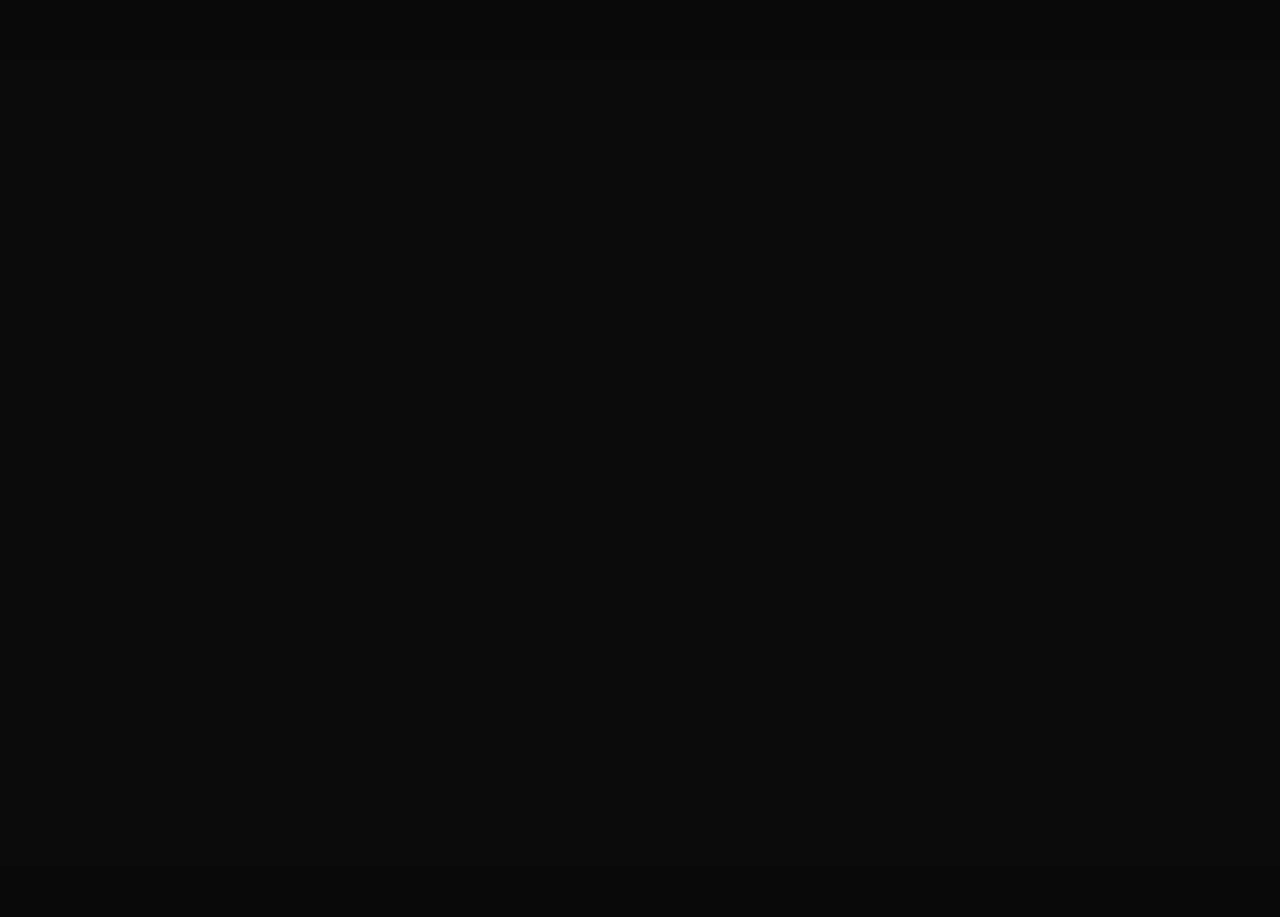
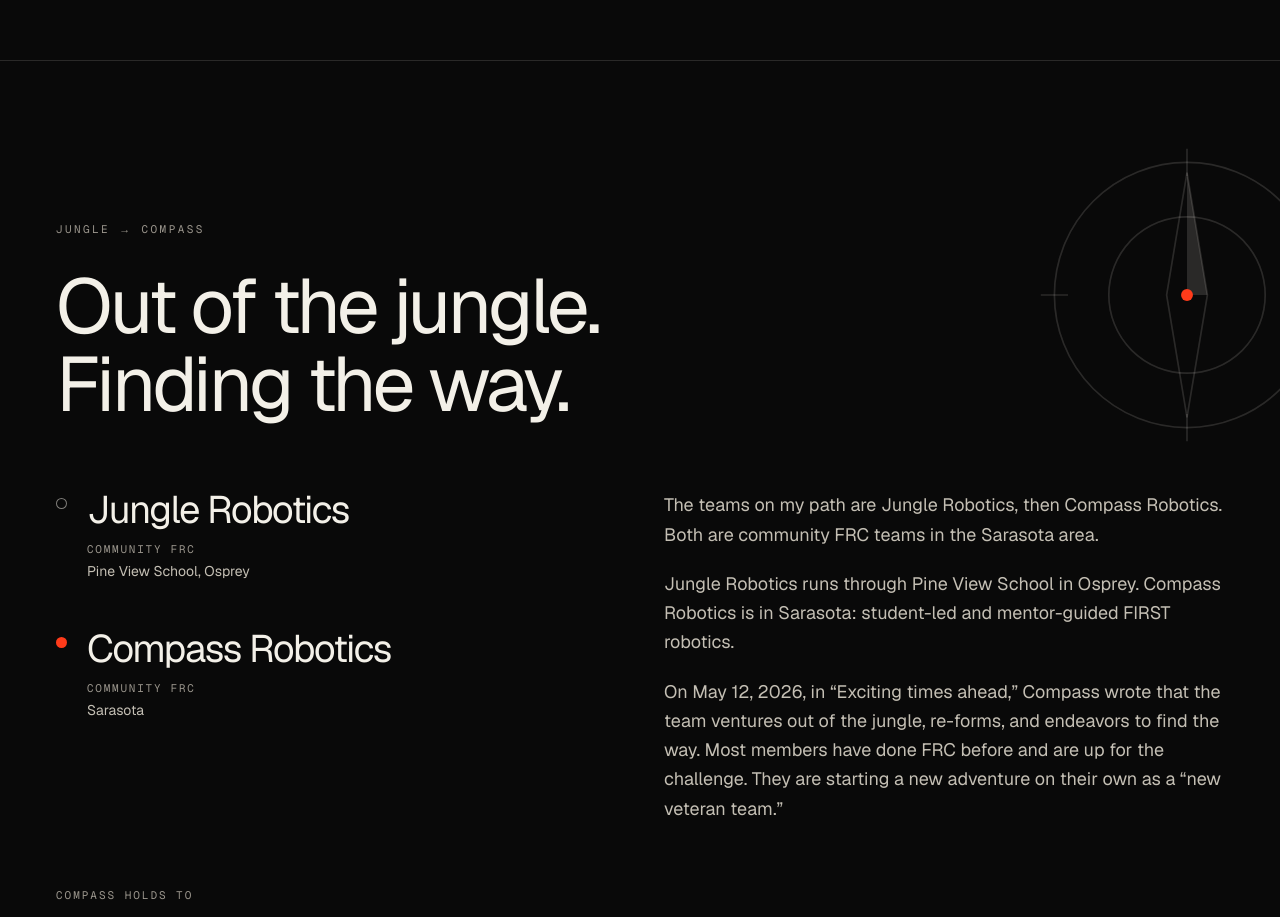
Before and after one commit to JollyMrEiscream/levi-portfolio, a Next.js app: page / in a window 1280 px wide. Shown: the part 1880-2797 px from the top of the page. Built offline with nearby package versions, Linux system fonts and the light colour scheme.

Commit message:
Sync from Origin 189faf4
Co-authored-by: JollyMrEiscream <JollyMrEiscream@users.noreply.github.com>

```diff
--- a/app/globals.css
+++ b/app/globals.css
@@ -70,6 +70,7 @@ html.scroll-lock body {
 }
 
 #about,
+#journey,
 #credential,
 #work,
 #skills,
@@ -131,6 +132,11 @@ header.is-scrolled .nav-bar {
 
 html.js:not(.rm) [data-reveal] {
   transform: translate3d(0, 110%, 0);
+}
+
+html.js:not(.rm) .journey-line {
+  transform: scaleY(0);
+  transform-origin: top center;
 }
 
 html.js:not(.rm) .hero-char {
--- a/app/page.tsx
+++ b/app/page.tsx
@@ -1,4 +1,5 @@
 import { About } from "@/components/sections/about";
+import { Journey } from "@/components/sections/journey";
 import { Credential } from "@/components/sections/credential";
 import { Contact } from "@/components/sections/contact";
 import { Featured } from "@/components/sections/featured";
@@ -13,6 +14,7 @@ export default function HomePage() {
       <Hero />
       <Marquee />
       <About />
+      <Journey />
       <Credential />
       <Featured />
       <Work />
--- a/components/footer.tsx
+++ b/components/footer.tsx
@@ -20,6 +20,9 @@ export function Footer() {
           <Link href="/#about" data-transition="About" className="hover:text-foreground">
             About
           </Link>
+          <Link href="/#journey" data-transition="Journey" className="hover:text-foreground">
+            Journey
+          </Link>
           <Link href="/#skills" data-transition="Tools" className="hover:text-foreground">
             Tools
           </Link>
--- /dev/null
+++ b/components/sections/journey.tsx
@@ -0,0 +1,143 @@
+"use client"
+
+import { useLayoutEffect, useRef } from "react"
+import { site } from "@/content/site"
+import { LineReveal } from "@/components/text-reveal"
+import { gsap } from "@/lib/gsap"
+
+function CompassMark() {
+  return (
+    <svg
+      viewBox="0 0 200 200"
+      className="pointer-events-none absolute -right-[6vw] top-8 w-[min(52vw,340px)] text-foreground/[0.14] md:top-16"
+      aria-hidden
+    >
+      <circle cx="100" cy="100" r="78" fill="none" stroke="currentColor" strokeWidth="1" />
+      <circle cx="100" cy="100" r="46" fill="none" stroke="currentColor" strokeWidth="1" />
+      <path d="M100 14v16M100 170v16M14 100h16M170 100h16" fill="none" stroke="currentColor" strokeWidth="1" />
+      <path d="M100 28 112 100 100 172 88 100Z" fill="none" stroke="currentColor" strokeWidth="1" />
+      <path d="M100 28 112 100 100 100Z" fill="currentColor" />
+      <circle cx="100" cy="100" r="3.5" fill="var(--accent)" />
+    </svg>
+  )
+}
+
+export function Journey() {
+  const routeRef = useRef<HTMLOListElement>(null)
+
+  useLayoutEffect(() => {
+    const route = routeRef.current
+    if (!route) return
+    const lines = route.querySelectorAll<HTMLElement>(".journey-line")
+    if (!lines.length || document.documentElement.classList.contains("rm")) return
+
+    const tween = gsap.fromTo(
+      lines,
+      { scaleY: 0 },
+      {
+        scaleY: 1,
+        ease: "none",
+        scrollTrigger: {
+          trigger: route,
+          start: "top 78%",
+          end: "bottom 62%",
+          scrub: 0.4,
+        },
+      },
+    )
+
+    return () => {
+      tween.scrollTrigger?.kill()
+      tween.kill()
+    }
+  }, [])
+
+  return (
+    <section id="journey" className="relative overflow-clip border-t border-line px-safe py-28 md:py-40">
+      <CompassMark />
+      <div className="relative">
+        <p className="font-mono text-[11px] uppercase tracking-[0.22em] text-faint">{site.journey.kicker}</p>
+        <LineReveal
+          as="h2"
+          lines={site.journey.lines}
+          className="mt-8 max-w-5xl text-[clamp(2.4rem,6vw,5.5rem)] leading-[0.94] tracking-[-0.045em]"
+        />
+        <div className="mt-16 grid gap-14 md:grid-cols-12 md:gap-12">
+          <div className="md:col-span-5">
+            <ol ref={routeRef} aria-label="Teams">
+              {site.journey.stops.map((stop, index) => {
+                const last = index === site.journey.stops.length - 1
+                const body = (
+                  <>
+                    <span className="block text-[clamp(1.6rem,3vw,2.4rem)] leading-none tracking-[-0.04em]">{stop.name}</span>
+                    <span className="mt-3 block font-mono text-[11px] uppercase tracking-[0.16em] text-faint">{stop.kind}</span>
+                    <span className="mt-1 block text-sm text-muted">{stop.place}</span>
+                  </>
+                )
+                return (
+                  <li key={stop.name} className="relative flex gap-5 pb-12 last:pb-0">
+                    {last ? null : (
+                      <span className="journey-line absolute left-[5px] top-[13px] -bottom-[13px] w-px bg-foreground/30" aria-hidden />
+                    )}
+                    <span
+                      className={
+                        last
+                          ? "relative z-[1] mt-2 h-[11px] w-[11px] shrink-0 rounded-full bg-accent"
+                          : "relative z-[1] mt-2 h-[11px] w-[11px] shrink-0 rounded-full border border-foreground/50 bg-background"
+                      }
+                      aria-hidden
+                    />
+                    {last ? (
+                      <a
+                        href={site.journey.href}
+                        target="_blank"
+                        rel="noreferrer"
+                        data-cursor="Open"
+                        className="block min-w-0 transition-transform duration-500 ease-out motion-reduce:transition-none motion-safe:hover:translate-x-2"
+                      >
+                        {body}
+                      </a>
+                    ) : (
+                      <div className="min-w-0">{body}</div>
+                    )}
+                  </li>
+                )
+              })}
+            </ol>
+          </div>
+          <div className="space-y-5 text-base leading-relaxed text-muted md:col-span-6 md:col-start-7 md:text-lg">
+            {site.journey.paragraphs.map((paragraph) => (
+              <p key={paragraph}>{paragraph}</p>
+            ))}
+          </div>
+        </div>
+        <div className="mt-16">
+          <p className="font-mono text-[11px] uppercase tracking-[0.18em] text-faint">{site.journey.idealsLabel}</p>
+          <ul className="mt-4 grid border-t border-line sm:grid-cols-2">
+            {site.journey.ideals.map((ideal) => (
+              <li key={ideal} className="flex items-baseline gap-3 border-b border-line py-4 text-sm text-foreground/90 sm:odd:pr-8">
+                <span className="font-mono text-[11px] text-accent" aria-hidden>
+                  +
+                </span>
+                {ideal}
+              </li>
+            ))}
+          </ul>
+        </div>
+        <blockquote className="mt-16 max-w-4xl border-l-2 border-accent pl-6">
+          <p className="font-serif text-[clamp(1.8rem,4vw,3.5rem)] italic leading-[1.12] tracking-[-0.03em]">{site.journey.signoff}</p>
+          <footer className="mt-4 font-mono text-[11px] uppercase tracking-[0.18em] text-faint">{site.journey.signoffFrom}</footer>
+        </blockquote>
+        <a
+          href={site.journey.href}
+          target="_blank"
+          rel="noreferrer"
+          data-cursor="Open"
+          className="mt-8 inline-block font-mono text-[11px] uppercase tracking-[0.18em] text-muted underline decoration-accent decoration-2 underline-offset-[0.45em] hover:text-foreground"
+        >
+          {site.journey.linkLabel}
+        </a>
+      </div>
+    </section>
+  )
+}
--- a/components/text-reveal.tsx
+++ b/components/text-reveal.tsx
@@ -37,14 +37,18 @@ export function LineReveal({
       return
     }
 
+    // The CSS hide is translate3d(0, 110%, 0). Name y: 0 so that offset is
+    // replaced, not stacked under yPercent.
     const tween = gsap.fromTo(
       rows,
-      { yPercent: 110 },
+      { yPercent: 110, y: 0 },
       {
         yPercent: 0,
+        y: 0,
         duration: 1.15,
         ease: "power4.out",
         stagger: 0.08,
+        immediateRender: true,
         paused: immediate,
         scrollTrigger: immediate
           ? undefined
--- a/content/site.ts
+++ b/content/site.ts
@@ -3,6 +3,11 @@
  *
  * Project facts come from the code-verified write-up. Do not add claims,
  * store links, or GitHub URLs that are not already in this file.
+ *
+ * The robotics journey is limited to compass-robotics.com: the May 12, 2026
+ * note “Exciting times ahead,” the Sarasota-area robotics page, and the
+ * home and about pages. Do not add a title, years on a team, or a role
+ * until Levi confirms them.
  */
 
 export type ProjectFeature = {
@@ -115,7 +120,7 @@ export const site = {
   emailIsPlaceholder: false,
   copyrightYear: 2026,
   description:
-    "Portfolio of Levi Szantosi, a developer and aspiring game designer in Sarasota, Florida. Studying Japanese, planning language school in Tokyo, and running Clear Web Studio.",
+    "Portfolio of Levi Szantosi, a developer and aspiring game designer in Sarasota, Florida. Studying Japanese, planning language school in Tokyo, running Clear Web Studio, and on the path from Jungle Robotics to Compass Robotics.",
   nav: [
     { label: "Work", href: "/#work" },
     { label: "About", href: "/#about" },
@@ -129,6 +134,7 @@ export const site = {
     "Electron",
     "Japanese",
     "Game design",
+    "Compass Robotics",
   ],
   hero: {
     lede: "From Sarasota. Studying Japanese. Next stop is language school in Tokyo, then game design at a Japanese university.",
@@ -148,6 +154,42 @@ export const site = {
       { label: "Studio", value: "Clear Web Studio" },
       { label: "Next", value: "Language school in Tokyo" },
     ],
+  },
+  /**
+   * Jungle → Compass. No title, years, or role until Levi confirms them.
+   * Team site: https://compass-robotics.com/
+   */
+  journey: {
+    kicker: "Jungle → Compass",
+    lines: ["Out of the jungle.", "Finding the way."],
+    paragraphs: [
+      "The teams on my path are Jungle Robotics, then Compass Robotics. Both are community FRC teams in the Sarasota area.",
+      "Jungle Robotics runs through Pine View School in Osprey. Compass Robotics is in Sarasota: student-led and mentor-guided FIRST robotics.",
+      "On May 12, 2026, in “Exciting times ahead,” Compass wrote that the team ventures out of the jungle, re-forms, and endeavors to find the way. Most members have done FRC before and are up for the challenge. They are starting a new adventure on their own as a “new veteran team.”",
+    ],
+    stops: [
+      {
+        name: "Jungle Robotics",
+        kind: "Community FRC",
+        place: "Pine View School, Osprey",
+      },
+      {
+        name: "Compass Robotics",
+        kind: "Community FRC",
+        place: "Sarasota",
+      },
+    ],
+    idealsLabel: "Compass holds to",
+    ideals: [
+      "Gracious Professionalism",
+      "Iterative learning",
+      "Community",
+      "Custom solutions over kit-bots",
+    ],
+    signoff: "Work Ahoy!",
+    signoffFrom: "Compass Robotics · Exciting times ahead",
+    linkLabel: "compass-robotics.com",
+    href: "https://compass-robotics.com/",
   },
   /**
    * Track credential. Edit the words here.
```
Also changed, not shown: 1 other file (tests, documents, lock files or other folders).
